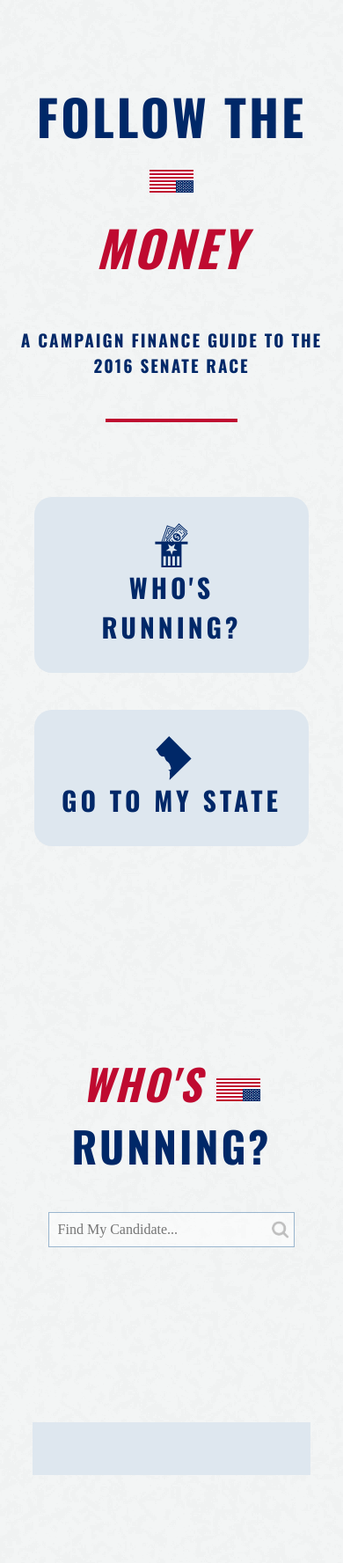
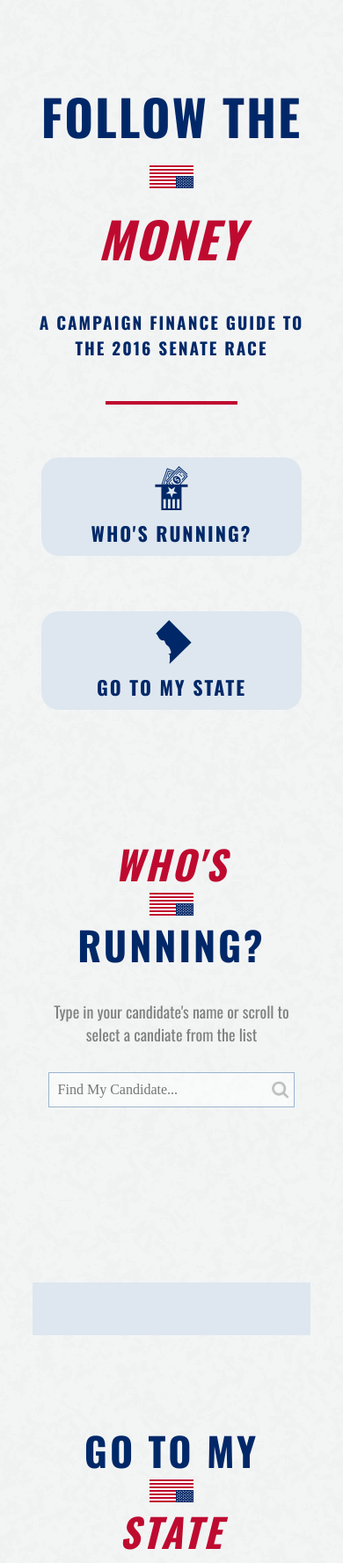
Before and after one commit to joykliu/Week-5-API-Project, a plain HTML site: page index.html in a window 390 px wide. Shown: the top 1777 px of the page at 88% size. Drawn offline with nearby package versions, Linux system fonts and the light colour scheme; no server answers; a web font is replaced by a local one.

Commit message:
finished

```diff
--- a/index.html
+++ b/index.html
@@ -2,6 +2,7 @@
 <html lang="en">
 <head>
 	<meta charset="UTF-8">
+	<meta name="viewport" content="initial-scale=1, maximum-scale=1">
 	<link rel="stylesheet" href="style.css">
 	<link rel="stylesheet" href="http://maxcdn.bootstrapcdn.com/font-awesome/4.3.0/css/font-awesome.min.css">
 	<link href="https://fonts.googleapis.com/css?family=Oswald:300,400,700|Quattrocento:400,700" rel="stylesheet">
@@ -54,6 +55,7 @@
 		<section class="who" id="who">
 			<div class="whoWrapper wrapper">
 				<h2><span class="usaRed">Who's</span> <img class="upsideDownFlag" src="images/upsideDownFlag.svg" alt="An Us Flag Upside down"> running?</h2>
+				<p>Type in your candidate's name or scroll to select a candiate from the list</p>
 				<div class="whoFloatContainer clearfix">
 					<div class="peepList">
 						<input type="text" class="searchBox" placeholder="Find My Candidate...">
@@ -81,7 +83,8 @@
 <!-- STATE CANDIDATE SECTION STARTS HERE -->
 		<section class="where" id="state">
 			<div class="whereWrapper wrapper">
-				<h2>Where are you<span class="usaRed"> <img class="upsideDownFlag" src="images/upsideDownFlag.svg" alt="An Us Flag Upside down"> from?</span></h2>
+				<h2>go to my<span class="usaRed"> <img class="upsideDownFlag" src="images/upsideDownFlag.svg" alt="An Us Flag Upside down"> state</span></h2>
+				<p>Select a state to see the two major parties' front runners</p>
 				<form action="">
 					<div class="formFields">
 						<div class="selectContainer">
@@ -141,6 +144,7 @@
 						</div>
 					</div><!-- /.twoInfoBoxes -->
 				</div><!-- /.infoContainer -->
+				<p class="seeMore">Check out <a href="http://influenceexplorer.com/">Influence Explorer</a> and <a href="https://www.opensecrets.org/">Open Secrets</a> for more information on the 2016 U.S Election</p>
 			</div><!-- /.whereWrapper -->
 		</section>
 <!-- STATE CANDIDATE SECTION ENDS HERE -->
@@ -150,6 +154,10 @@
 	<footer>
 		<p>Copyright © 2016 Created and Designed by <a href="http://joykliu.io">Joy Liu</a> with Data from <a href="https://sunlightfoundation.com/">the Sunlight Foundation</a> and <a href="nytimes.com"> the New York Times</a></p>
 	</footer>
+	<!-- elephant svg created By Republican Party (United States) (http://www.gop.com/) [Public domain], via Wikimedia Commons -->
+	<!-- USA hat icon Created by Luis Prado from the Noun Project-->
+	<!-- District of Columbia icon Created by Tom VanAntwerp from the Noun Project -->
+	<!-- democrat by Alex Tai from the Noun Project -->
 <!-- FOOTER ENDS! -->
 	<script src="https://ajax.googleapis.com/ajax/libs/jquery/1.10.2/jquery.min.js"></script>
 	<script src="scriptPro.js"></script>
--- a/style.scss
+++ b/style.scss
@@ -14,7 +14,6 @@ $darkBlue: #004B6A;
 // GLOBAL
 
 body {
-	// background: whitesmoke;
 	background-image: url(images/paper_fibers_@2X.png);
 	background-repeat: repeat;
 }
@@ -78,7 +77,7 @@ header {
 	height: 100vh;
 	padding: 15vh 0;
 
-	@media only screen and (max-width: 650px) {
+	@media only screen and (max-width: 733px) {
 		padding: 90px 0 0 0;
 		height: auto;
 	}
@@ -89,7 +88,7 @@ header {
 		h1 {
 			font-size: 3.5rem;
 			color: $usaBlue;
-			letter-spacing: 3px;
+			letter-spacing: 2px;
 			margin-bottom: 0;
 			width: 100%;
 		}
@@ -112,22 +111,39 @@ header {
 				left: calc(50% - 75px);
 			}
 		}
+
 	}
 }
 
 header .headerHeading {
-	@media only screen and (max-width: 650px) {
+	@media only screen and (min-width: 500px) and (max-width: 733px) {
+		h1 {
+			font-size: 2.9rem;
+
+			img.upsideDownFlag {
+				display: inline;
+			}
+		}
+
+		h2 {
+			margin: 40px auto;
+			width: 80%;
+		}
+	}
+
+	@media only screen and (max-width: 500px) {
 		h1 {
 			margin-top: 0;
 
 			> img {
 				display: block;
-				margin: 20px auto;
+				margin: 15px auto;
 			}
 		}
 
 		h2 {
-			margin: 50px 0;
+			margin: 40px auto;
+			width: 80%;
 
 			&:after {
 				bottom: -50px;
@@ -149,7 +165,7 @@ header .headerHeading {
 		float: left;
 		text-align: center;
 
-		@media only screen and (max-width: 650px){
+		@media only screen and (max-width: 733px){
 			width: 100%;
 			margin: 0 auto;
 			float: none;
@@ -172,23 +188,6 @@ header .headerHeading {
 			margin: 0 auto;
 			text-decoration: none;
 			transition: 0.3s;
-
-			@media only screen and (min-width: 650px) and (max-width: 1024px) {
-				font-size: 30px;
-				letter-spacing: 2px;
-			}
-
-			svg path {
-				transition: 0.3s;
-			}
-
-			&:hover {
-				color: $usaRed;
-
-				svg path {
-					fill: $usaRed;
-				}
-			}
 		}
 	}
 } // also a header thingy
@@ -197,16 +196,49 @@ header .headerHeading {
 
 .floatBoxContainer {
 	@media only screen and (max-width: 1024px) {
+
 		.leftBox, .rightBox {
-			svg {
-				display: block;
-				margin: 0 auto;
-			}
-
 			a {
 				font-size: 30px;
 				display: block;
 			}
+		}
+		svg {
+			display: block;
+			margin: 0 auto 20px auto;
+		}
+	}
+
+	@media only screen and (max-width: 931px) {
+		padding: 60px 0;
+
+		.leftBox, .rightBox {
+			a {
+				font-size: 25px;
+				display: block;
+				letter-spacing: 2px;
+			}
+		}
+
+		svg {
+			display: block;
+			margin: 0 auto 20px auto;
+		}
+	}
+
+	@media only screen and (max-width: 500px) {
+		.leftBox, .rightBox {
+			padding: 10px;
+
+			a {
+				font-size: 22px;
+				letter-spacing: 2px;
+				padding: 10px
+			}
+		}
+
+		svg {
+			margin-bottom: 10px;
 		}
 	}
 }
@@ -217,6 +249,46 @@ header .headerHeading {
 		font-size: 3rem;
 		color: $usaBlue;
 		letter-spacing: 3px;
+		margin: 0;
+		margin: 30px;
+	}
+
+	> p {
+		text-align: center;
+		color: grey;
+		margin: 30px 0;
+		text-transform: inherit;
+		font-family: $headingFont;
+		font-size: 20px;
+		font-weight: normal;
+		// letter-spacing: 1px;
+	}
+
+	&.whoWrapper {
+		@media only screen and (min-width: 500px) and (max-width: 733px) {
+			padding-top: 0;
+
+			h2 {
+				margin: 0;
+			}
+		};
+	}
+
+	@media only screen and (max-width:500px) {
+		padding-top: 0;
+
+		> h2 {
+			font-size: 2.8rem;
+			img {
+				display: block;
+				margin: 0 auto;
+			}
+		}
+		> p {
+			font-size: 18px;
+			width: 80%;
+			margin: 30px auto;
+		}
 	}
 
 }
@@ -410,9 +482,13 @@ header .headerHeading {
 		color: whitesmoke;
 	}
 
-	@media only screen and(max-width: 650px) {
+	@media only screen and(max-width: 500px) {
 		select, input {
 			font-size: 4vw;
+		}
+
+		input {
+			padding: 5px;
 		}
 	}
 }
@@ -597,6 +673,21 @@ header .headerHeading {
 	}
 }
 
+p.seeMore {
+	font-size: 15px;
+	font-weight: normal;
+	font-family: $bodyFont;
+
+	a {
+		color: grey;
+		transition: 0.3s;
+
+		&:hover {
+			color: $usaRed;
+		}
+	}
+}
+
 // INFO STATE CANDIDATE SECTION ENDS;
 
 // FOOTER SECTION STARTS
```
Also changed, not shown: style.css.
